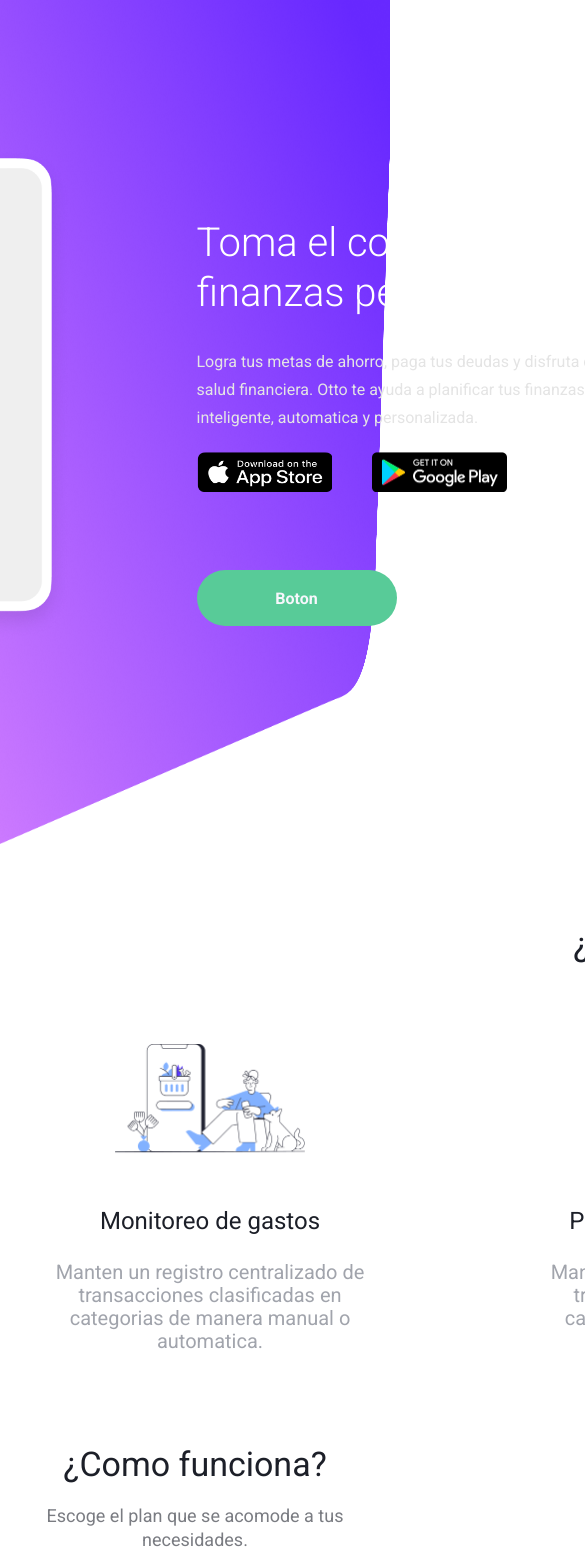
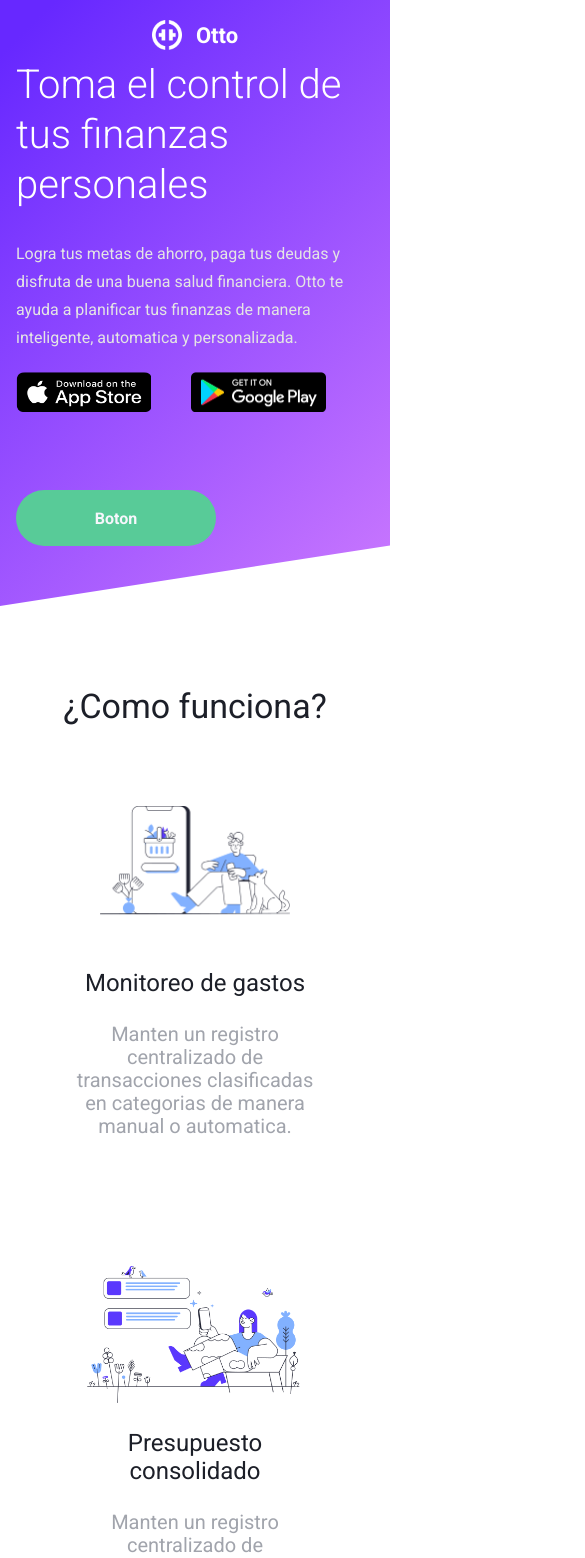
Before and after one commit to NicolasRiosPulido/ottocom, a Next.js app: page / in a window 390 px wide. Shown: the top 1558 px of the page, 585 px wide, since content can reach past the window. Built offline with nearby package versions, Linux system fonts and the light colour scheme.

Commit message:
primeros ajustes responsibe

```diff
--- a/src/components/home/ComoFunciona.jsx
+++ b/src/components/home/ComoFunciona.jsx
@@ -3,7 +3,7 @@ import styles from '../../styles/Home.module.css';
 
 const ComoFunciona = () => {
     return (
-        <div className={styles.ComoFunciona}>
+        <div className={`secction_body ${styles.ComoFunciona}`}>
             <p className={styles.main_Title}>¿Como funciona?</p>
             <div className="row">
                 <div className={styles.ComoFuncionaCard}>
--- a/src/styles/Home.module.css
+++ b/src/styles/Home.module.css
@@ -42,7 +42,7 @@
 .homeImgContainer{
   position: relative;
   width: 400px;
-margin-right: 90px;
+  margin-right: 90px;
 }
 .cellPhoneA{
   position: absolute;
@@ -90,8 +90,6 @@ margin-right: 90px;
 
 /* ComoFunciona */
 .ComoFunciona{
-  width: var(--main-bodey-width);
-  margin: 0 auto;
   padding-top: 80px;
 }
 .ComoFuncionaCard{
@@ -253,3 +251,46 @@ margin: 61px 0px 0px;
   font-size: 14px;
   line-height: 22px;
 }
+
+/* Responsibe */
+@media  only screen and (max-width:750px) {
+  .Security{
+    flex-direction: column;
+    height: fit-content;
+    align-items: center;
+  }
+  .OpenContainer{
+    background: linear-gradient(135.25deg, #6728FF 5.57%, #FFA3FE 148.79%);
+    clip-path: polygon(0 0, 100% 0%, 100% 90%, 0% 100%);
+    height: fit-content;
+    padding: 60px 16px;
+  }
+  .OpenBody{
+    flex-direction: column;
+    width: 100%;
+  }
+  .OpenHomeTextDesc{
+    width: 100%;
+  }
+  .OpenTextContainer h2{
+    width: 100%;
+  }
+  .Instrucciones{
+    height: fit-content;
+  }
+  .planPremium{
+    width: 95%;
+  }
+  .main_Title{
+    margin: 0px 16px 20px;
+  }
+  .desc_title{
+    margin: 0px 16px;
+  }
+  .ComoFuncionaCard{
+    width: 95%;
+  }
+  .InstruccionesCard{
+    width: 95%;
+  }
+}
--- a/src/styles/Layout.module.css
+++ b/src/styles/Layout.module.css
@@ -72,3 +72,23 @@
 .footerGeneralBrand{
     height: 50px;
 }
+/* Responsibe */
+
+@media  only screen and (max-width:750px) {
+    .headreContainer{
+        z-index: 1;
+        flex-direction: column;
+    }
+    .headreContainer div:nth-child(2){
+        display: none;
+    }
+    .footerContainer{
+        background: #6728FF;
+    }
+    .FooterCard{
+        width: 95%;
+    }
+    .FooterTexContainer{
+        width:  85%;
+    }
+}
--- a/src/styles/globals.css
+++ b/src/styles/globals.css
@@ -5,7 +5,6 @@ body {
   margin: 0;
   font-family: Roboto;
 }
-
 a {
   color: inherit;
   text-decoration: none;
@@ -57,3 +56,19 @@ h1, h2, h3, h4, h5, h6, p{
 .kep-login-facebook.metro {
   background: blue;
 }
+
+/* Responsibe */
+
+@media  only screen and (max-width:750px) {
+  .row, .row_center{
+    flex-direction: column;
+    align-items: center;
+  }
+}
+
+@media  only screen and (max-width:1410px) {
+  .secction_body{
+    width: 100vw;
+    padding: 0px 16px;
+  }
+}
```
